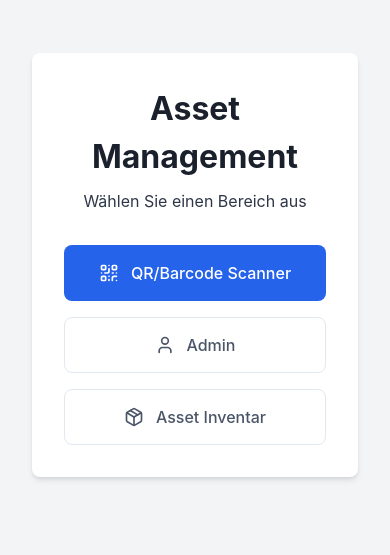
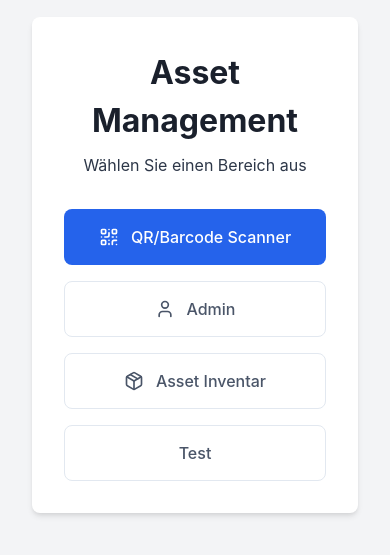
Before and after one commit to nilsmenge/Inventarisierungstool, a React (Vite) app in the folder frontend/: page /navigator in a window 390 px wide. Shown: the part 157-712 px from the top of the page. Built offline with nearby package versions, Linux system fonts and the light colour scheme.

Commit message:
responsive test page

```diff
--- a/frontend/src/App.jsx
+++ b/frontend/src/App.jsx
@@ -9,6 +9,7 @@ import Navigator from './Components/Navigator/Navigator'
 import Inventory from './Components/Inventory/Inventory'
 import AssetManager from './Components/AssetManager/AssetManager'
 import AssetDashboard from './Components/AssetDashboard/AssetDashboard'
+import Test from './Components/Test/Test'
 
 const App = () => {
   return (
@@ -22,7 +23,7 @@ const App = () => {
         <Route path='/navigator' element={<Navigator />} />
         <Route path='/inventory' element={<Inventory />} />
         <Route path='/assets' element={<AssetManager />} />
-{/*        <Route path='/test' element={<Test />} />*/}
+        <Route path='/test' element={<Test />} />
         <Route path='/assetdashboard' element={<AssetDashboard />} />
       </Routes>
     </div>
--- a/frontend/src/Components/Navigator/Navigator.jsx
+++ b/frontend/src/Components/Navigator/Navigator.jsx
@@ -13,6 +13,10 @@ const Navigator = () => {
   }
   const handleInventory = () => {
     navigate('/assets')
+  }
+
+  const handleTest = () => {
+    navigate('/test')
   }
 
   return (
@@ -39,6 +43,10 @@ const Navigator = () => {
               <Package size={20} />
               Asset Inventar
             </button>
+
+            <button className="navigator-button secondary" onClick={handleTest}>
+              Test
+            </button>
           </div>
         </div>
       </div>
```
